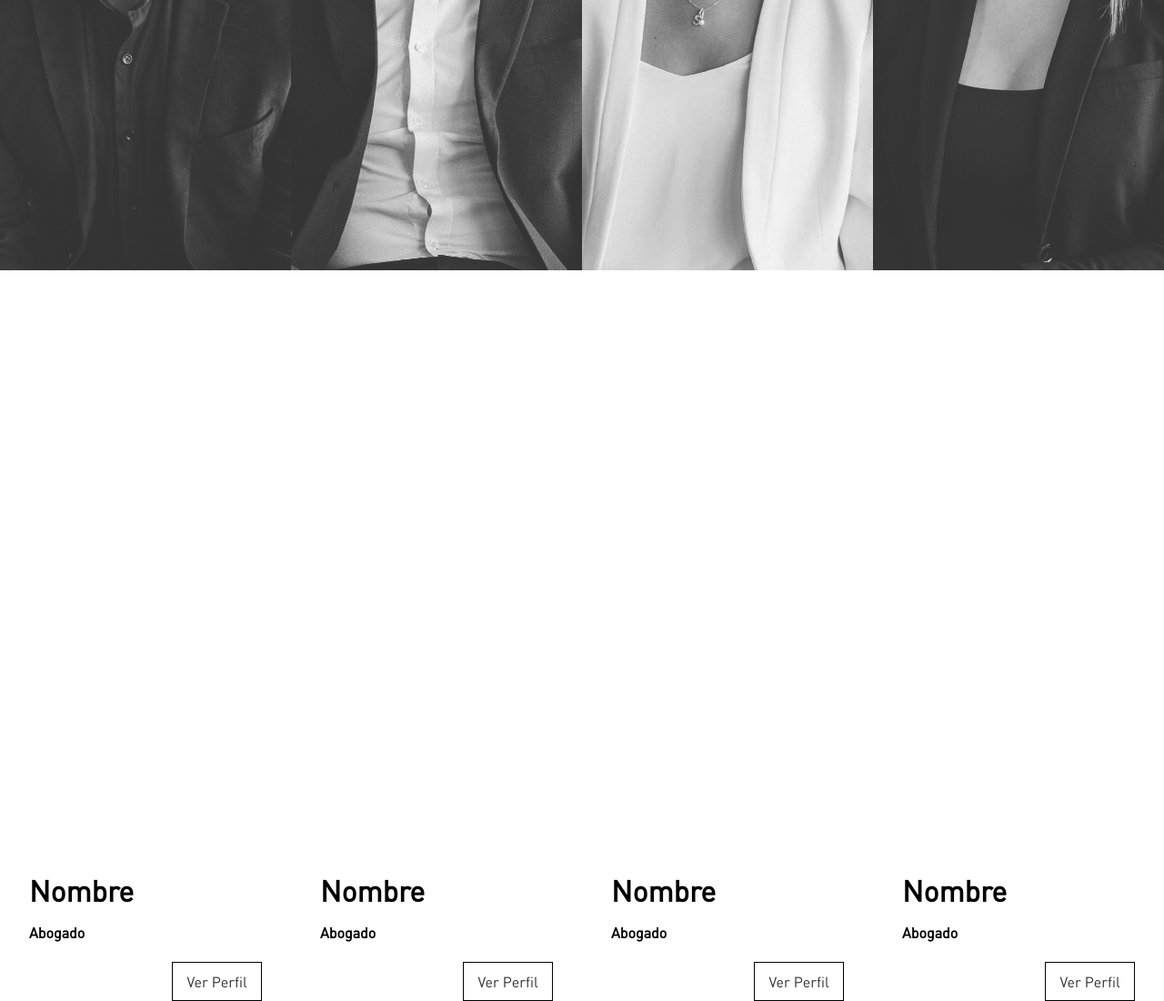
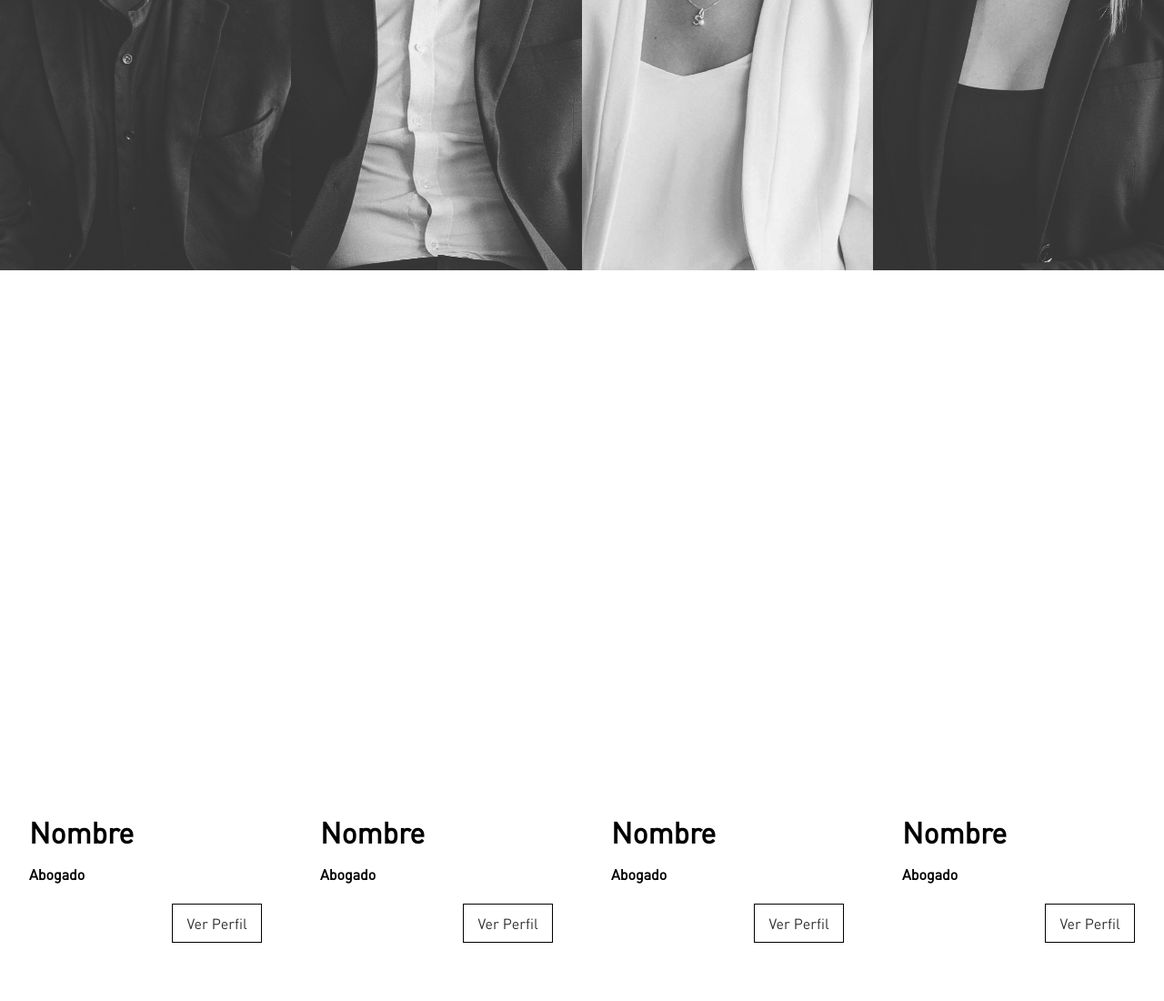
Before and after one commit to NestorMyrie-zz/CDR, a website: page sites/columns.html in a window 1280 px wide. Shown: the part 503-1603 px from the top of the page at 91% size. Drawn offline with nearby package versions, Linux system fonts and the light colour scheme.

Commit message:
cambio de la propiedad del tamaño del cardinfo

```diff
--- a/style/style.css
+++ b/style/style.css
@@ -677,7 +677,7 @@ height: 100% !important;  }
 
 }
 .cartinfo{
-  height: 20%;
+  height: 28%;
   width: 100%;
   background:rgb(255, 255, 255);
   align-self: flex-end;
@@ -685,13 +685,12 @@ height: 100% !important;  }
   display: flex;
   justify-content: center;
   position: absolute;
-
-transition: all 200ms;
+  transition: all 200ms;
   position: absolute;
   bottom: -100%;
 }
 .contcolumns> div:hover .cartinfo{
- bottom: 0;
+ /* bottom: 0; */
   bottom: 0%;
 }
 .cartinfo h1{
```
